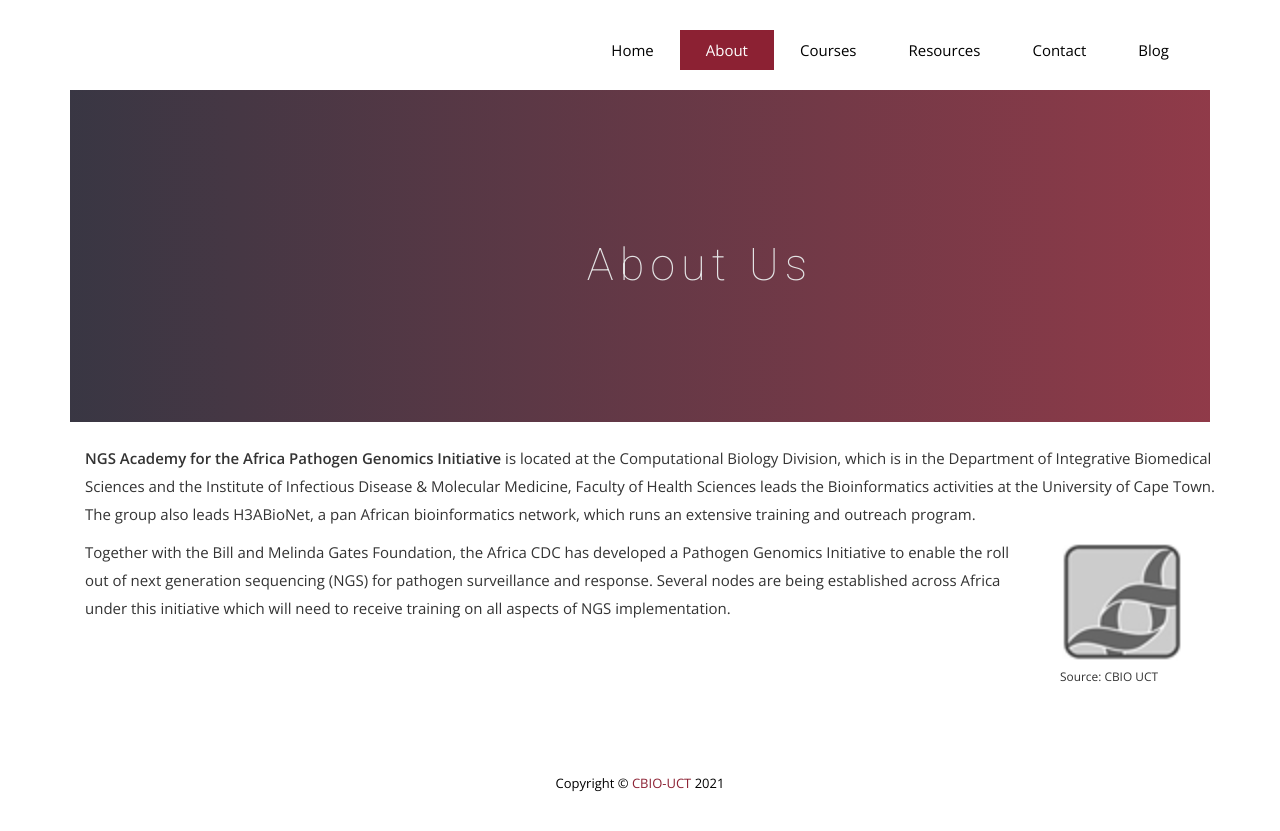
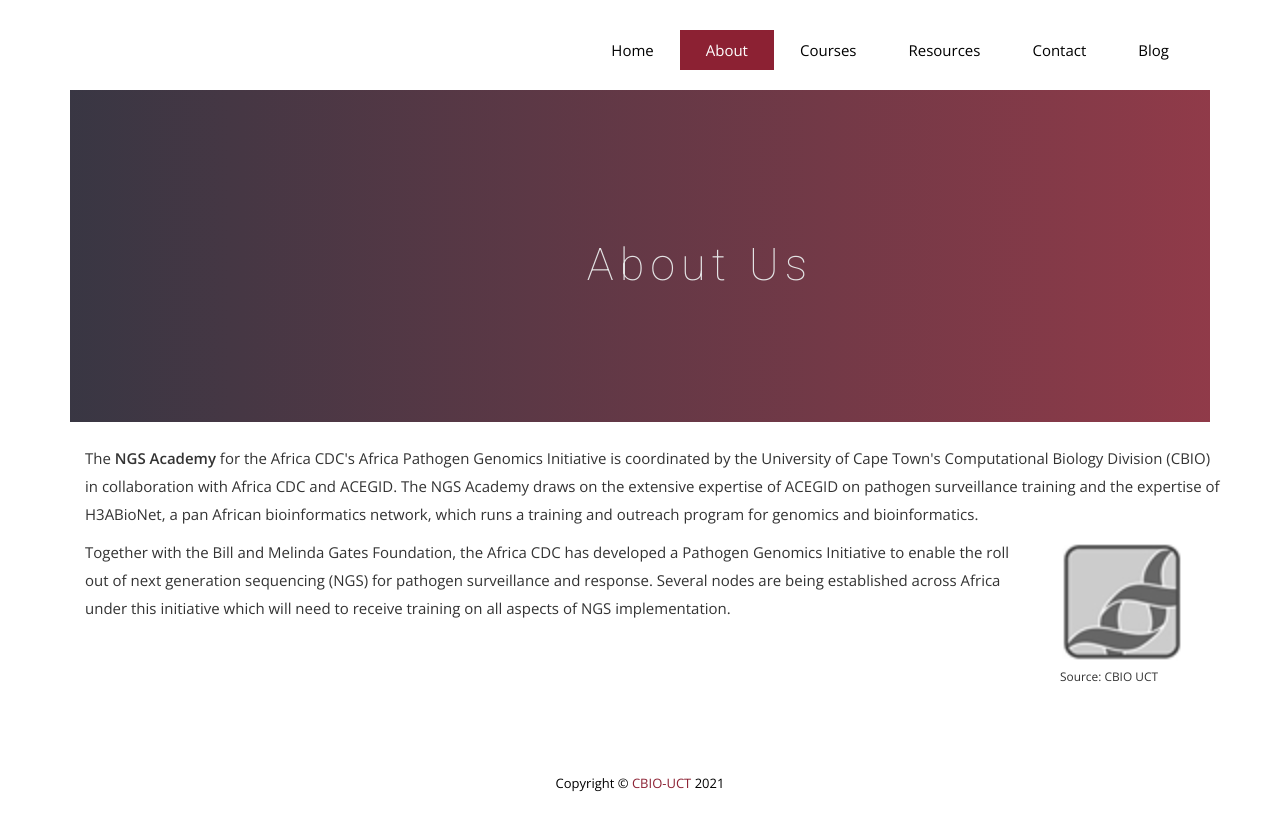
Before and after one commit to pmaturure3/ngsacad, a Jekyll site: the page built from about-us.html, in a window 1280 px wide. Shown: the top 831 px of the page. Built offline with Jekyll 4.4.1, drawn with Linux system fonts in a browser that asks for light colours; nearby versions of some CDN libraries; some web fonts are replaced; comment, search, counter and statistics services are not loaded.

Commit message:
updated about

```diff
--- a/about-us.html
+++ b/about-us.html
@@ -12,11 +12,12 @@
     <div class="col-sm-12">
       <p>
 
-        <b>NGS Academy for the Africa Pathogen Genomics Initiative</b> is located at the Computational Biology Division,
-        which is in the Department of Integrative Biomedical Sciences and the
-        Institute of Infectious Disease & Molecular Medicine, Faculty of Health Sciences leads the Bioinformatics
-        activities at the University of Cape Town. The group also leads H3ABioNet, a pan African bioinformatics network,
-        which runs an extensive training and outreach program.
+        The <b>NGS Academy </b>for the Africa CDC's Africa Pathogen Genomics Initiative is coordinated
+        by the University of Cape Town's Computational Biology Division (CBIO) in collaboration with Africa CDC
+        and
+        ACEGID. The NGS Academy draws on the extensive expertise of ACEGID on pathogen surveillance training and the
+        expertise of H3ABioNet, a pan African bioinformatics network, which runs a training and outreach program for
+        genomics and bioinformatics.
       </p>
 
     </div>
```
